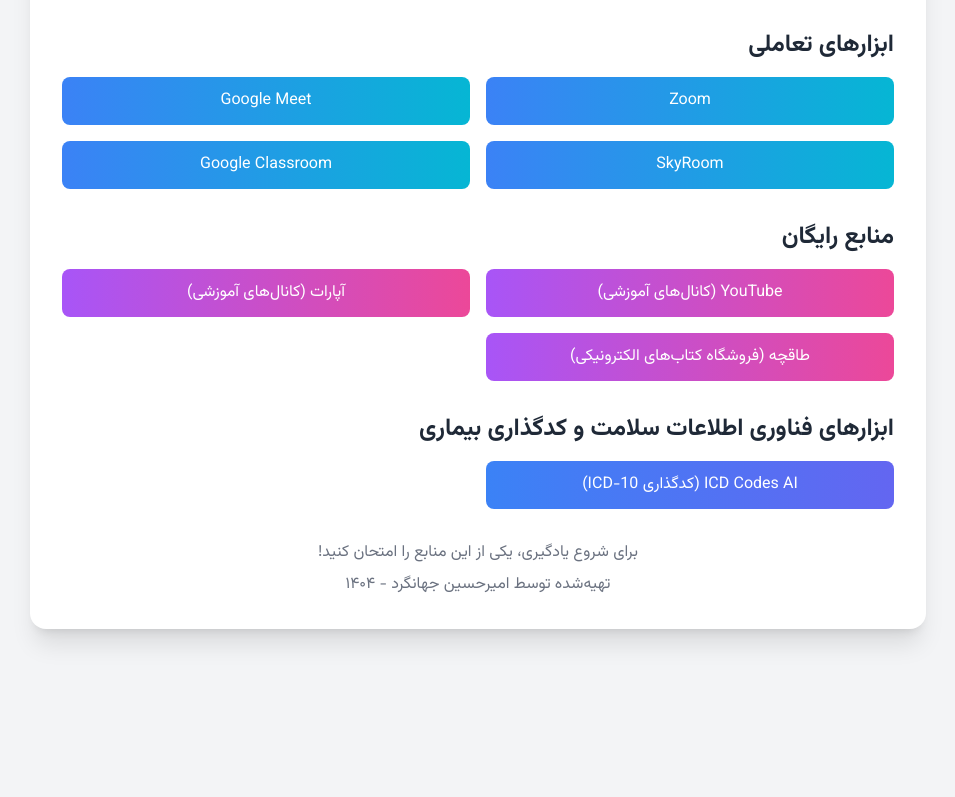
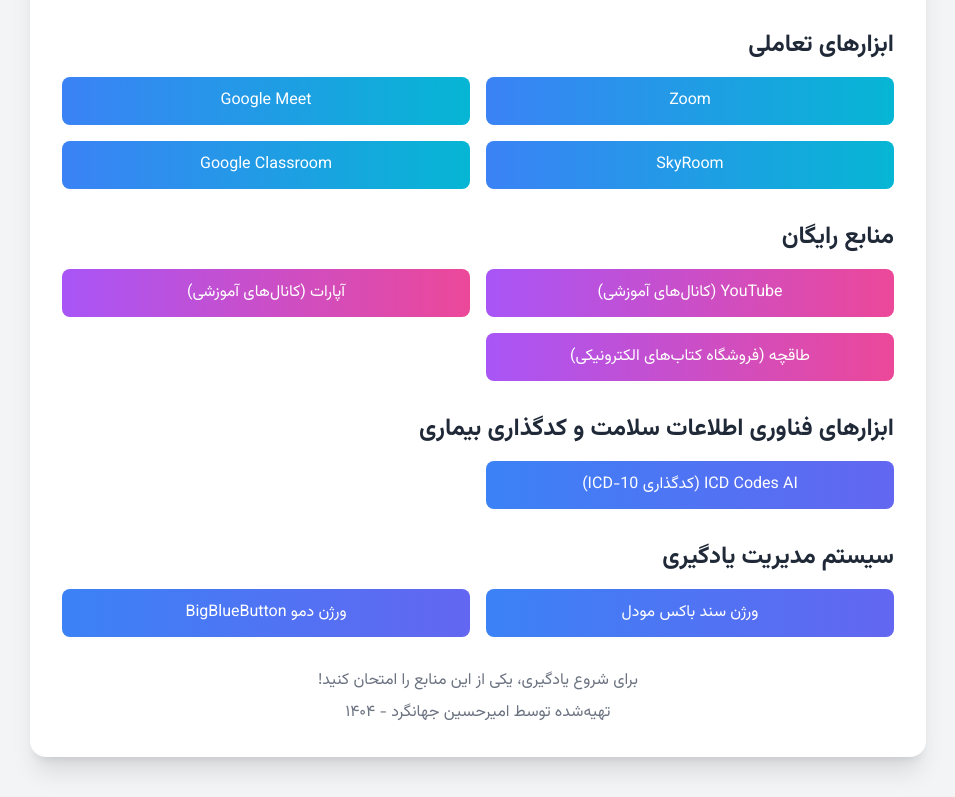
Before and after one commit to iJahangard/HIM2, a plain HTML site: page index.html in a window 1280 px wide. Shown: the part 931-1728 px from the top of the page, without its empty margins (162-1117 px from the left). Before the commit the page ends 1600 px from the top, so only its background shows below. Drawn offline with nearby package versions, Linux system fonts and the light colour scheme.

Commit message:
Update index.html

```diff
--- a/index.html
+++ b/index.html
@@ -131,6 +131,13 @@
       </div>
     </section>
 
+<section class="mb-8">
+      <h2 class="text-2xl font-semibold text-gray-800 mb-4">سیستم مدیریت یادگیری</h2>
+      <div class="grid grid-cols-1 sm:grid-cols-2 gap-4">
+        <a href="https://sandbox.moodledemo.net/my/" target="_blank" class="btn bg-gradient-to-r from-blue-500 to-indigo-500 text-white rounded-lg py-3 px-4 text-center hover:from-blue-600 hover:to-indigo-600">ورژن سند باکس مودل</a>
+        <a href="https://demo6.bigbluebutton.org/" target="_blank" class="btn bg-gradient-to-r from-blue-500 to-indigo-500 text-white rounded-lg py-3 px-4 text-center hover:from-blue-600 hover:to-indigo-600">ورژن دمو BigBlueButton</a>
+      </div>
+</section>
 
     <footer class="text-center text-gray-500 mt-8">
       <p>برای شروع یادگیری، یکی از این منابع را امتحان کنید!</p>
```
